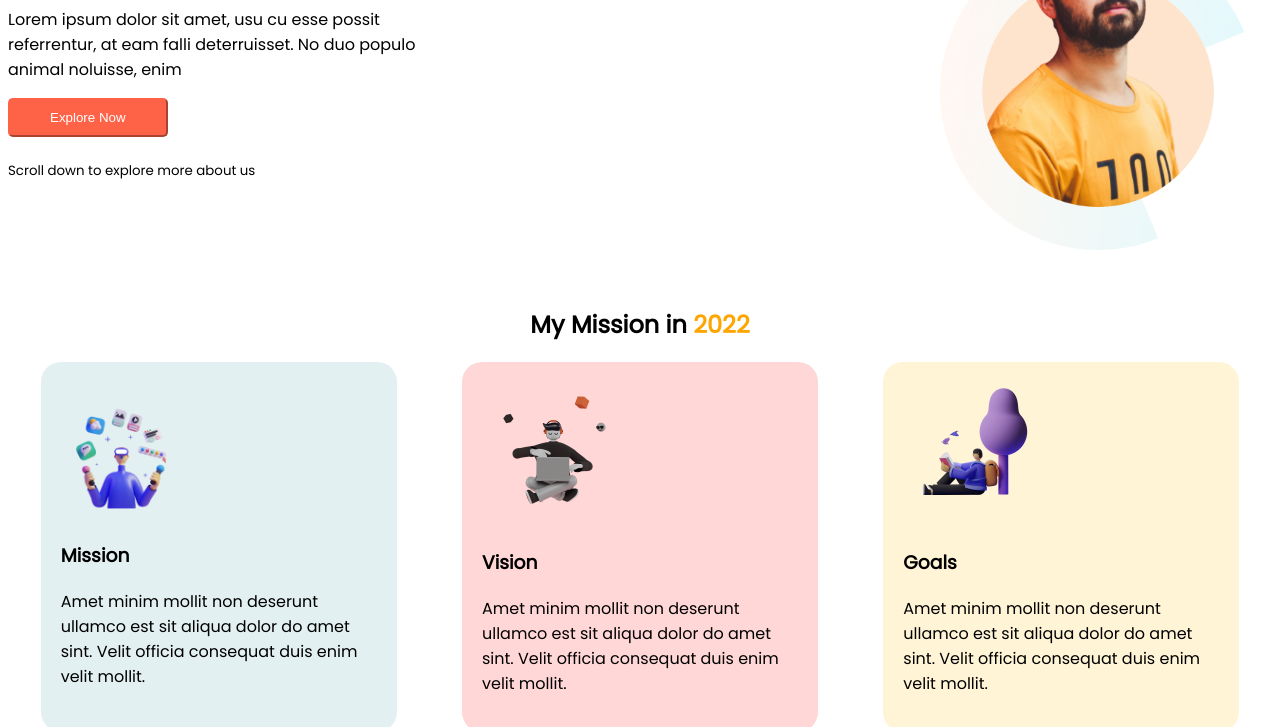
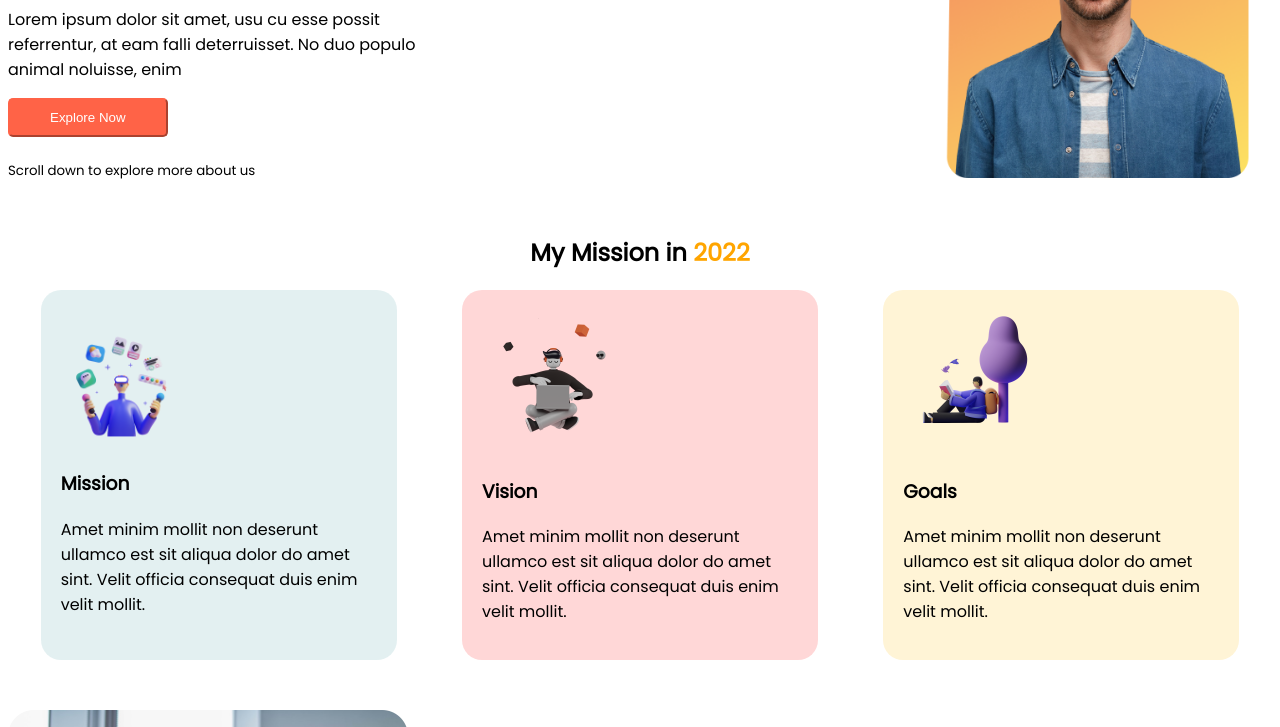
Before and after one commit to kdipto1/Milestone1, a plain HTML site: page index.html in a window 1280 px wide. Shown: the part 161-888 px from the top of the page. Drawn offline with Linux system fonts and the light colour scheme.

Commit message:
person img change

```diff
--- a/index.html
+++ b/index.html
@@ -26,7 +26,7 @@
       <small>Scroll down to explore more about us</small>
     </div>
     <div class="header-side">
-      <img src="./images/person/person-0.png" alt="A person">
+      <img src="./images/person/person-1.png" alt="A person">
     </div>
   </div>
   <!--first section end-->
```
